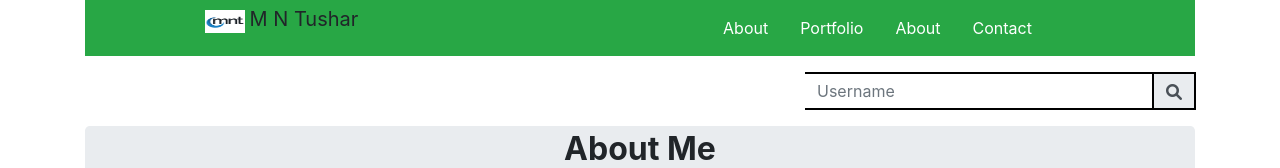
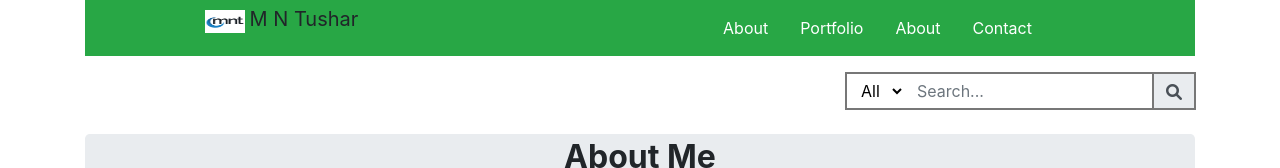
Before and after one commit to mntushar/bootstrap4, a plain HTML site: page index.html in a window 1280 px wide. Shown: the top 168 px of the page. Drawn offline with nearby package versions, Linux system fonts and the light colour scheme.

Commit message:
completed search style

```diff
--- a/index.html
+++ b/index.html
@@ -65,14 +65,28 @@
         <main>
             <!--search form-->
             <div class="search_form my-3 text-right" id="style_search_form">
+                <div class="row">
+                    <div class="col-8"></div>
+                    <div class="col-4">
                         <form>
                             <div class="input-group mb-2">
-                        <input type="text" class="form-control" id="inlineFormInputGroup" placeholder="Username">
+                                <select class="select_style" id="exampleFormControlSelect1">
+                                    <option>All</option>
+                                    <option>Test</option>
+                                    <option>TestTest</option>
+                                    <option>TestTestTest</option>
+                                    <option>TestTestTestTest</option>
+                                </select>
+                                <input type="text" class="form-control" id="inlineFormInputGroup"
+                                    placeholder="Search...">
                                 <div class="input-group-prepend">
                                     <div class="input-group-text" id="search_icon"><i class="fas fa-search"></i></div>
                                 </div>
                             </div>
                         </form>
+                    </div>
+                </div>
+
             </div>
 
             <!--search form end-->
@@ -265,14 +279,16 @@
             <!-- service section end -->
 
             <!-- Contact us-->
-            <div id="contact_us" class="contact_us bg-primary">
+            <div id="id_contact_us" class="contact_us bg-primary">
                 <h2 class="font-weight-bold text-center text-white pt-2 mt-2">Contact Us</h2>
                 <form method="Get" onsubmit="return false">
+                    <div class="contact_us_form" id="id_contact_us_form">
                         <div id="contact_us_name" class="form-group col-6 m-auto">
                             <label class="text-white d-block">Name</label>
                             <div class="row">
                                 <div class="col first_name">
-                                <input id="user_first_name" type="text" class="form-control" placeholder="First name">
+                                    <input id="user_first_name" type="text" class="form-control"
+                                        placeholder="First name">
                                 </div>
                                 <div class="col last_name">
                                     <input id="user_last_name" type="text" class="form-control" placeholder="Last name">
@@ -282,9 +298,10 @@
 
                         <div class="form-group col-6 m-auto">
                             <label for="exampleInputEmail1" class="text-white">Email address</label>
-                        <input type="email" id="user_email" class="form-control" id="exampleInputEmail1"
+                            <input type="email" id="user_email" class="form-control shadow-none" id="exampleInputEmail1"
                                 aria-describedby="emailHelp" placeholder="Enter email">
-                        <small id="emailHelp" class="form-text text-muted text-white">We'll never share your email with
+                            <small id="emailHelp" class="form-text text-muted text-white">We'll never share your email
+                                with
                                 anyone else.</small>
                         </div>
 
@@ -294,12 +311,12 @@
                             <small id="emailHelp" class="form-text text-muted text-white">We'll never share your message
                                 with anyone else.</small>
                         </div>
+                    </div>
 
-                    <div id="contact_us_bt" onclick="myData()" class="col-6 m-auto">
+                    <div id="contact_us_bt" onclick="myData()" class="col-6 m-auto contact_button">
                         <button type="submit" class="btn btn-primary">Submit</button>
                     </div>
                 </form>
-
             </div>
 
             <!--contact us end-->
--- a/style.css
+++ b/style.css
@@ -1,39 +1,67 @@
-#contact_us .form-control {
-  border-radius: 0px;
-  border: 2px solid #000;
+/* search form style */
+
+select#exampleFormControlSelect1 {
+  border-top: 2px solid rgb(119, 119, 119);
+  border-bottom: 2px solid rgb(119, 119, 119);
+  border-right: 0px;
+  border-left: 2px solid rgb(119, 119, 119);
+  box-shadow: none;
 }
 
-#contact_us_name .first_name {
-  padding-right: 0px;
+.select_style {
+  background: white;
+  width: 60px;
+  padding-left: 10px;
 }
 
-#contact_us_name .last_name {
-  padding-left: 0px;
-}
-
-#contact_us_bt button {
-  background: rgb(18, 236, 11);
-}
-
-#contact_us_bt button:hover {
-  background: rgb(233, 7, 7);
+.select_style:focus {
+  outline: none;
 }
 
 input#inlineFormInputGroup {
-  margin-left: 720px;
-  border-top: 2px solid #000;
-  border-bottom: 2px solid #000;
-  border-right: 2px solid #000;
+  border-top: 2px solid rgb(119, 119, 119);
+  border-bottom: 2px solid rgb(119, 119, 119);
+  border-right: 2px solid rgb(119, 119, 119);
   border-left: 0;
   border-radius: 0;
   box-shadow: none;
 }
 
 div#search_icon {
-  border-top: 2px solid #000;
-  border-bottom: 2px solid #000;
-  border-right: 2px solid #000;
+  border-top: 2px solid rgb(119, 119, 119);
+  border-bottom: 2px solid rgb(119, 119, 119);
+  border-right: 2px solid rgb(119, 119, 119);
   border-left: 0;
   border-radius: 0;
   padding-bottom: 4px;
 }
+
+/* search form style end */
+
+/* contact style */
+
+#user_first_name,
+#user_last_name,
+#user_email,
+#exampleFormControlTextarea1 {
+  border-radius: 0px;
+  border: 2px solid #000;
+}
+
+.first_name {
+  padding-right: 0px;
+}
+
+.last_name {
+  padding-left: 0px;
+}
+
+.contact_button button {
+  background: rgb(18, 236, 11);
+}
+
+.contact_button button:hover {
+  background: rgb(233, 7, 7);
+}
+
+/* contact us style end */
```
Lines whose indentation alone changed are shown as unchanged.
